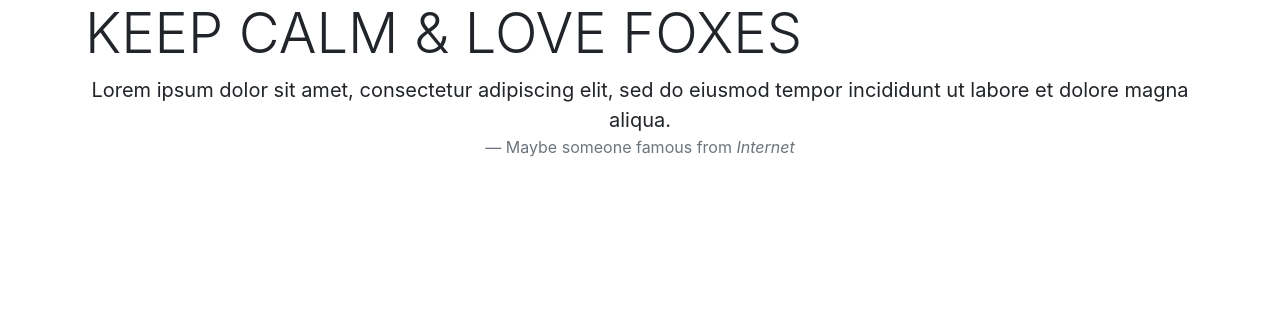
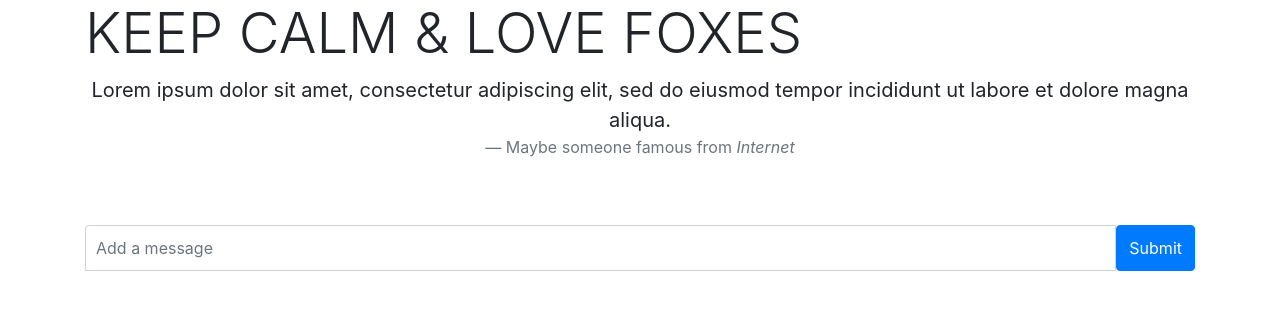
Before and after one commit to raymee9/socialNetwork, a PHP site: page /index.php in a window 1280 px wide. Shown: the part 61-381 px from the top of the page. Run offline with PHP 8.4, Linux system fonts and the light colour scheme; the visitor is signed in with stand-in values (Sample User, id 1); data that the repository does not hold is empty; some libraries are stand-ins or nearby versions.

Commit message:
Simple post system

```diff
--- a/controllers/controller.php
+++ b/controllers/controller.php
@@ -32,9 +32,12 @@ switch ($action) {
     break;
 
   case 'newMsg':
-    // code...
+    include "../models/PostManager.php";
+    if (isset($_SESSION['userId']) && isset($_POST['msg'])) {
+      CreateNewPost($_SESSION['userId'], $_POST['msg']);
+    }
+    header('Location: ?action=display');
     break;
-
   case 'newComment':
     // code...
     break;
--- a/models/PostManager.php
+++ b/models/PostManager.php
@@ -35,3 +35,9 @@ function GetAllPostsFromUserId($userId)
   $response = $PDO->query("SELECT * FROM post WHERE user_id = $userId ORDER BY created_at DESC");
   return $response->fetchAll();
 }
+
+function CreateNewPost($userId, $msg)
+{
+  global $PDO;
+  $response = $PDO->query("INSERT INTO post(user_id, content) values ($userId, '$msg')");
+}
--- a/models/UserManager.php
+++ b/models/UserManager.php
@@ -18,7 +18,7 @@ function GetAllUsers()
 function GetUserIdFromUserAndPassword($username, $password)
 {
   global $PDO;
-  $response = $PDO->prepare("SELECT id FROM user WHERE nickname = :username AND password = MD5(:password) ");
+  $response = $PDO->prepare("SELECT id FROM user WHERE nickname = :username AND password = :password ");
   $response->execute(
     array(
       "username" => $username,
--- a/views/DisplayPosts.php
+++ b/views/DisplayPosts.php
@@ -37,6 +37,7 @@
         <?php
         if (isset($_SESSION['userId'])) {
         ?>
+
           <li class="nav-item">
             <a class="nav-link" href="?action=logout" role="button">Logout</a>
           </li>
@@ -69,6 +70,20 @@
     </div>
     <div class="row">
       <div class="col">
+        <?php
+        if (isset($_SESSION['userId'])) {
+        ?>
+          <div class="row newMsg">
+            <div class="col">
+              <form class="input-group" method="POST" action="?action=newMsg">
+                <input name="msg" class="form-control" placeholder="Add a message" type="text">
+                <button type="submit" class="btn btn-primary">Submit</button>
+              </form>
+            </div>
+          </div>
+        <?php
+        }
+        ?>
         <?php
         if (isset($posts)) {
           foreach ($posts as $onePost) {
```
